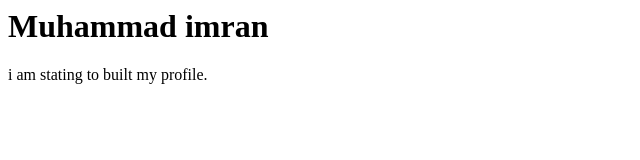
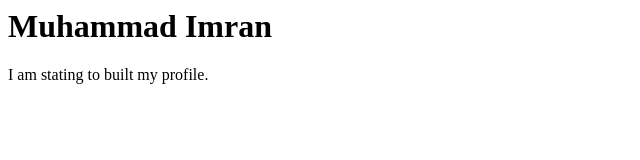
Before and after one commit to imymalik/imymalik.github.io, a plain HTML site: page index.html in a window 1280 px wide. Shown: the full height of the page, 0-640 px from the left. Drawn offline with Linux system fonts and the light colour scheme.

Commit message:
Update index.html

```diff
--- a/index.html
+++ b/index.html
@@ -4,8 +4,8 @@
     <meta charset="utf-8">
     <title>Project: Profile </title>
     <body>
-      <h1>Muhammad imran</h1>
-      <p>i am stating to built my profile.</p>
+      <h1>Muhammad Imran</h1>
+      <p>I am stating to built my profile.</p>
     </body>
   </head>
 </html>
```
